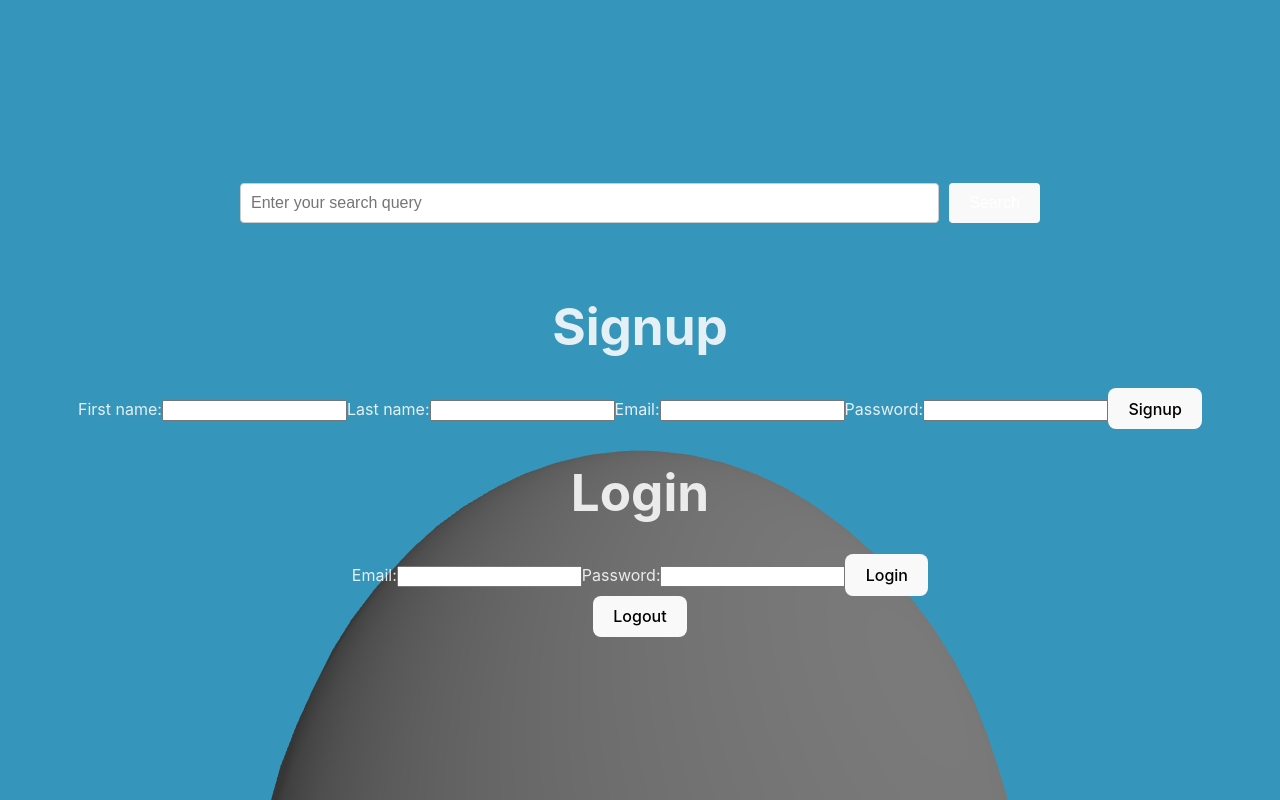
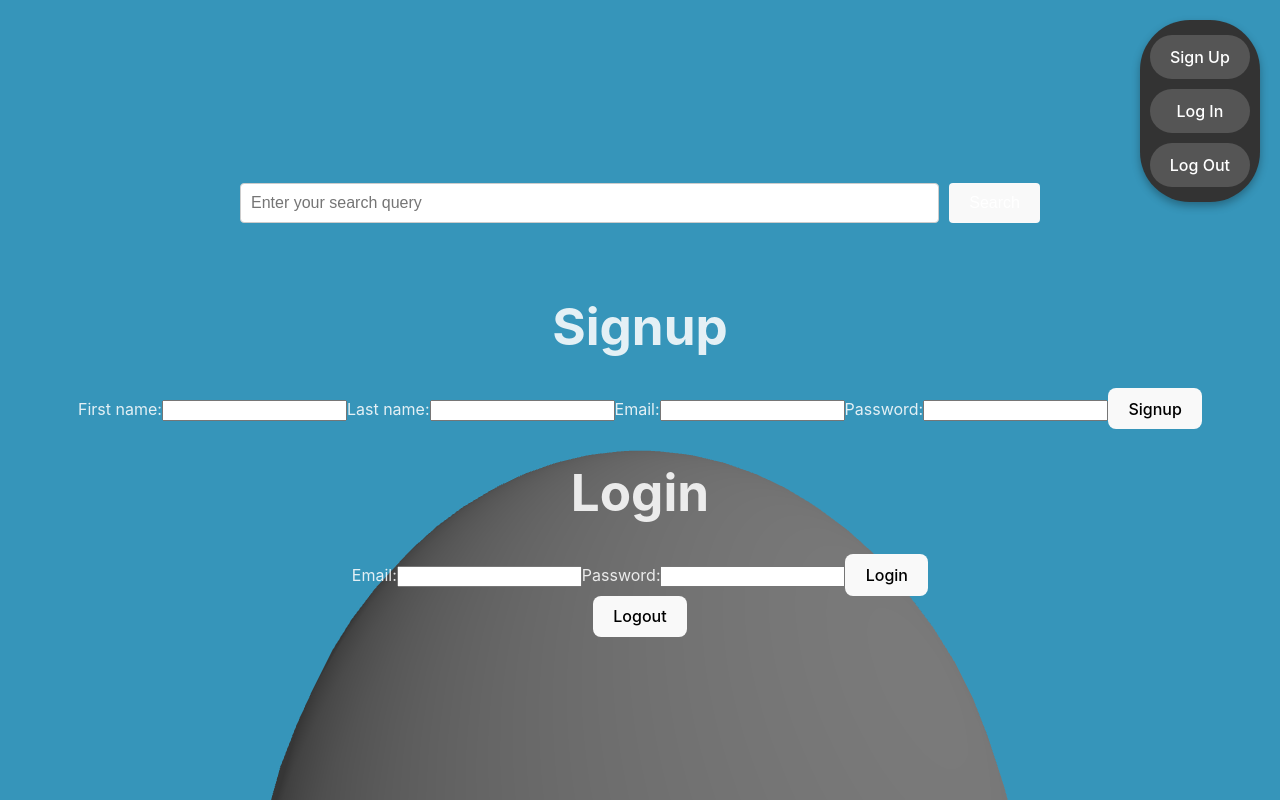
Before and after one commit to MrRumble/SentimentPress, a React (Vite) app in the folder frontend/: page / in a window 1280 px wide. Built offline with nearby package versions, Linux system fonts and the light colour scheme.

Commit message:
NavBar component initialised

```diff
--- a/frontend/src/App.jsx
+++ b/frontend/src/App.jsx
@@ -7,11 +7,13 @@ import Signup from "./components/signup/signupComponent.jsx";
 import Login from "./components/login_component/loginComponent.jsx";
 import Logout from "./components/logout_component/logout_component.jsx";
 import LoggedInAs from './components/currently_logged_in_as_component/CurrentlyLoggedInAs.jsx';
+import NavBar from './components/navbar_component/NavBar.jsx';
 
 const App = () => {
   return (
     <div className="app">
       <SpinningGlobe/>
+      <NavBar/>
       <div className="content">
 
         <SearchForm/>
--- /dev/null
+++ b/frontend/src/components/navbar_component/NavBar.css
@@ -0,0 +1,25 @@
+.nav-bar {
+    position: fixed;
+    top: 20px;
+    right: 20px;
+    display: flex;
+    flex-direction: column;
+    background-color: #333;
+    border-radius: 50px; /* Make the component cylindrical */
+    padding: 10px;
+    box-shadow: 0 4px 8px rgba(0, 0, 0, 0.3);
+  }
+
+  .nav-link {
+    color: white;
+    text-decoration: none;
+    margin: 5px 0;
+    padding: 10px 20px;
+    border-radius: 25px; /* Cylindrical links */
+    background-color: #555;
+    transition: background-color 0.3s;
+  }
+
+  .nav-link:hover {
+    background-color: #777;
+  }
--- /dev/null
+++ b/frontend/src/components/navbar_component/NavBar.jsx
@@ -0,0 +1,14 @@
+import React from 'react';
+import './NavBar.css';
+
+const NavBar = () => {
+  return (
+    <div className="nav-bar">
+        <a href="/signup" className="nav-link">Sign Up</a>
+        <a href="/login" className="nav-link">Log In</a>
+        <a href="/logout" className="nav-link">Log Out</a>
+    </div>
+  );
+};
+
+export default NavBar;
```
